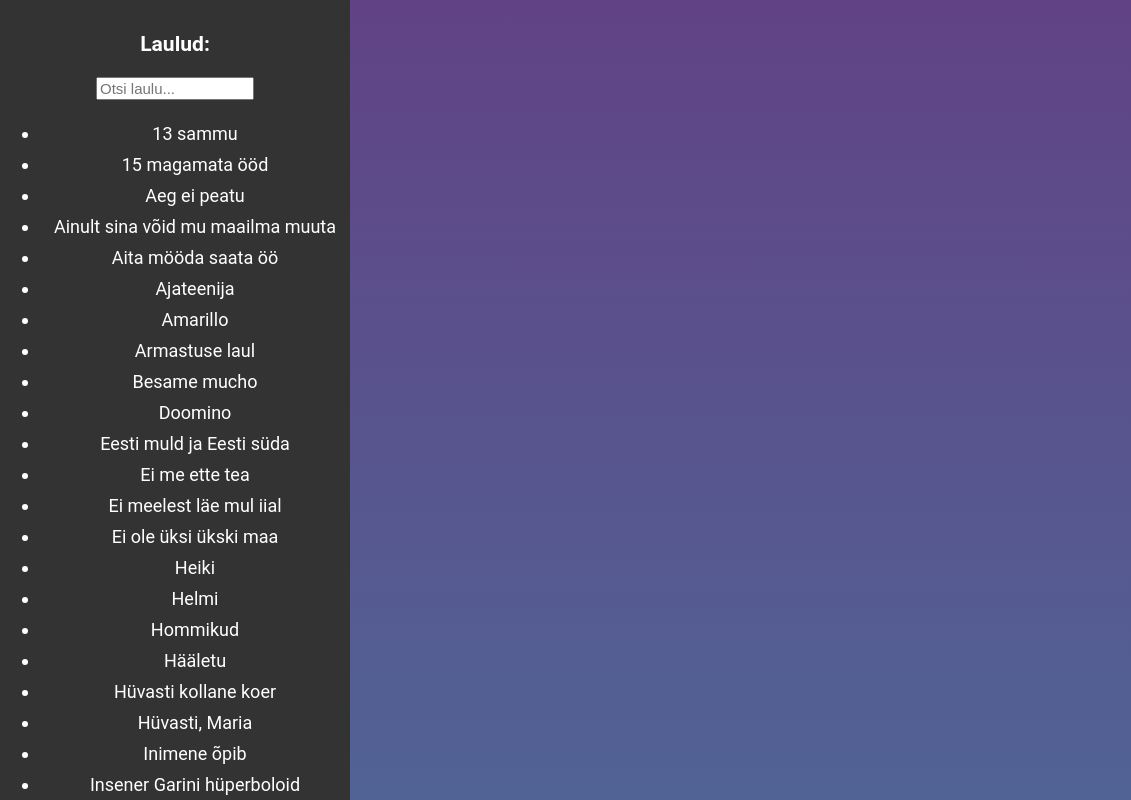
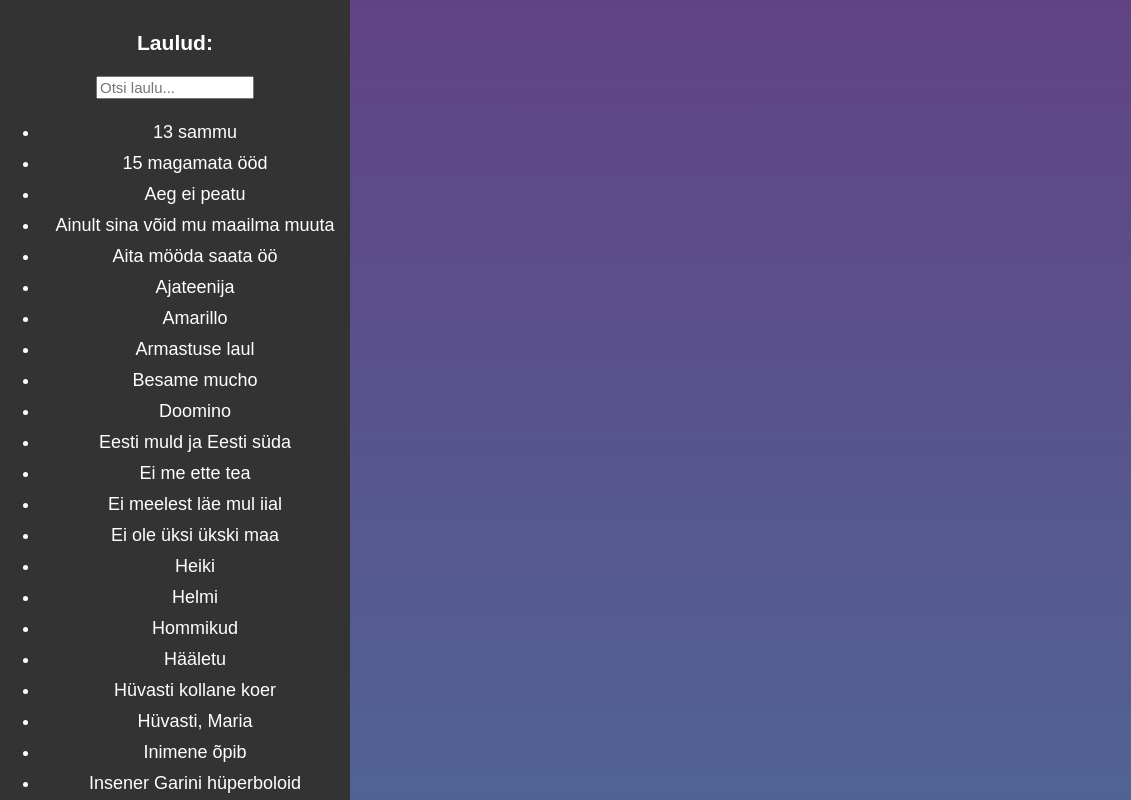
Before and after one commit to Huixor/Laulusonad, a plain HTML site: page index.html in a window 1280 px wide. Shown: the full height of the page, 0-1131 px from the left. Drawn offline with Linux system fonts and the light colour scheme.

Commit message:
Update index.html

```diff
--- a/index.html
+++ b/index.html
@@ -9,7 +9,7 @@ body {
     padding: 0;
     text-align: center;
     background: linear-gradient(to bottom, #614385, #516395);
-    font-family: 'Roboto', sans-serif; /* Roboto font from Google Fonts */
+    font-family: 'Dosis', sans-serif; /* Dosis Sans font from Google Fonts */
     color: #ffffff;
     font-size: 18px;
     display: flex;
```
